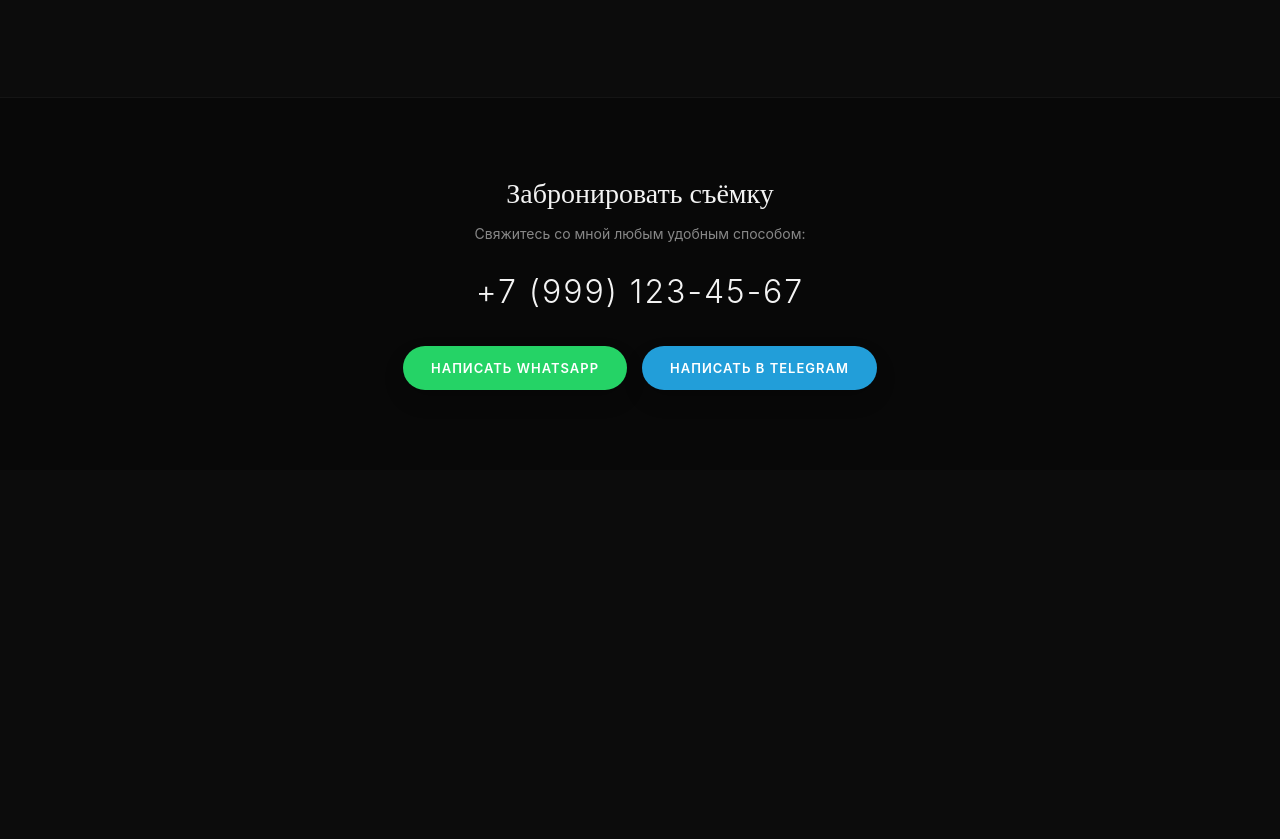
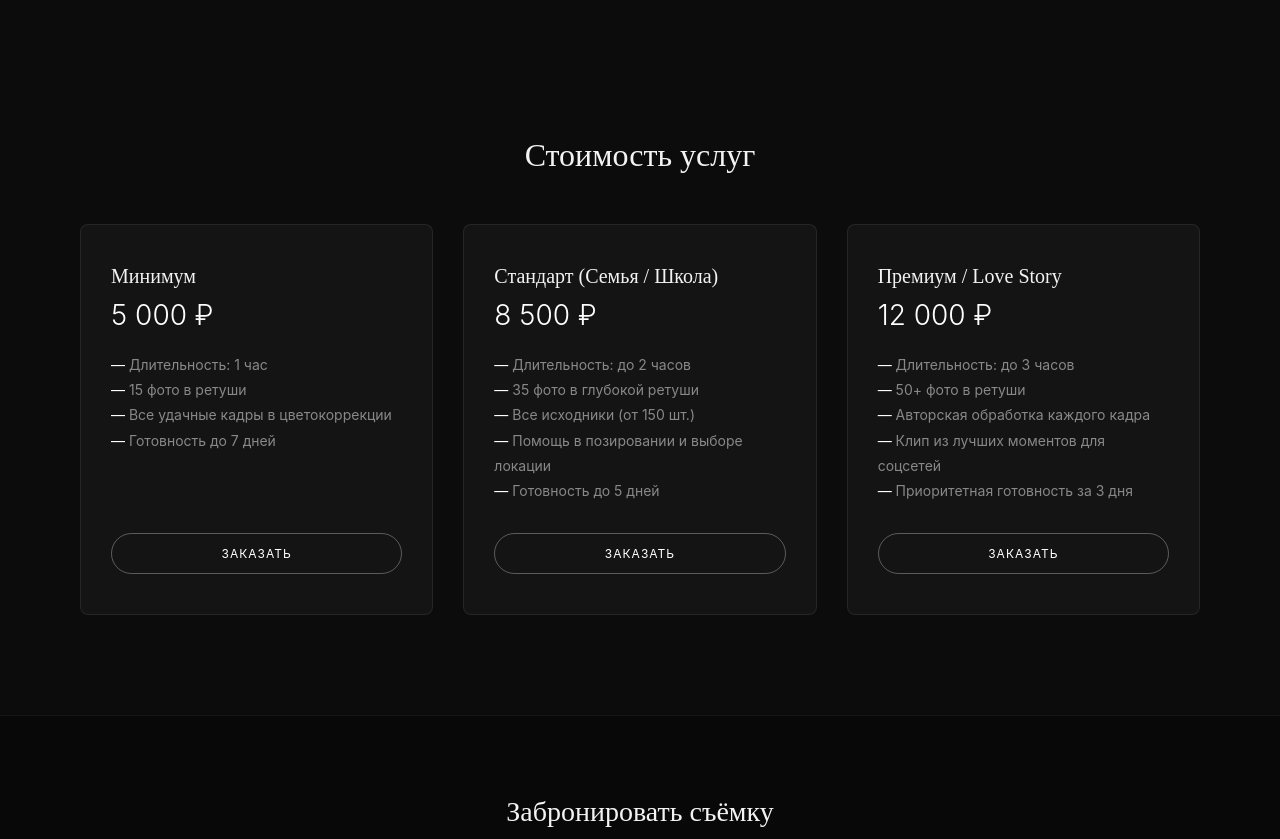
Before and after one commit to kyyovrstack/Fotografbuity, a plain HTML site: page index.html in a window 1280 px wide. Shown: the part 1958-2797 px from the top of the page. Before the commit the page ends 2428 px from the top, so only its background shows below. Drawn offline with Linux system fonts and the light colour scheme.

Commit message:
Update index.html

```diff
--- a/index.html
+++ b/index.html
@@ -106,7 +106,7 @@
             line-height: 1.5;
         }
 
-        /* Переключатель категорий (Фильтры) */
+        /* Переключатель категорий */
         .categories {
             display: flex;
             justify-content: center;
@@ -137,7 +137,7 @@
 
         /* Сетка галереи */
         .gallery-section {
-            padding: 0 40px 100px 40px;
+            padding: 0 40px 80px 40px;
             max-width: 1400px;
             margin: 0 auto;
         }
@@ -197,7 +197,91 @@
             text-transform: uppercase;
         }
 
-        /* Подвал с контактами и кнопками */
+        /* Блок с ценами */
+        .pricing-section {
+            padding: 60px 40px 100px 40px;
+            max-width: 1200px;
+            margin: 0 auto;
+        }
+
+        .pricing-title {
+            text-align: center;
+            font-size: 32px;
+            font-weight: 300;
+            margin-bottom: 50px;
+            font-family: serif;
+        }
+
+        .pricing-grid {
+            display: grid;
+            grid-template-columns: repeat(3, 1fr);
+            gap: 30px;
+        }
+
+        .price-card {
+            background: #141414;
+            border: 1px solid rgba(255, 255, 255, 0.08);
+            border-radius: 8px;
+            padding: 40px 30px;
+            display: flex;
+            flex-direction: column;
+            justify-content: space-between;
+            transition: transform 0.3s ease, border-color 0.3s ease;
+        }
+
+        .price-card:hover {
+            transform: translateY(-5px);
+            border-color: rgba(255, 255, 255, 0.3);
+        }
+
+        .price-card h3 {
+            font-size: 20px;
+            font-weight: 400;
+            margin-bottom: 10px;
+            font-family: serif;
+        }
+
+        .price-card .price {
+            font-size: 28px;
+            font-weight: 300;
+            margin-bottom: 20px;
+            color: #fff;
+        }
+
+        .price-card ul {
+            list-style: none;
+            margin-bottom: 30px;
+            color: var(--muted-color);
+            font-size: 14px;
+            line-height: 1.8;
+        }
+
+        .price-card ul li::before {
+            content: "— ";
+            color: #fff;
+        }
+
+        .price-btn {
+            display: block;
+            text-align: center;
+            background: transparent;
+            border: 1px solid rgba(255, 255, 255, 0.3);
+            color: #fff;
+            padding: 12px;
+            border-radius: 25px;
+            text-decoration: none;
+            font-size: 12px;
+            letter-spacing: 1px;
+            text-transform: uppercase;
+            transition: all 0.3s ease;
+        }
+
+        .price-btn:hover {
+            background: #fff;
+            color: #000;
+        }
+
+        /* Подвал */
         footer {
             background: #080808;
             border-top: 1px solid rgba(255, 255, 255, 0.05);
@@ -233,7 +317,6 @@
             opacity: 0.7;
         }
 
-        /* Блок мессенджеров */
         .messenger-buttons {
             display: flex;
             justify-content: center;
@@ -317,6 +400,12 @@
         }
 
         /* Адаптив для телефонов */
+        @media (max-width: 900px) {
+            .pricing-grid {
+                grid-template-columns: 1fr;
+            }
+        }
+
         @media (max-width: 768px) {
             header {
                 padding: 15px 20px;
@@ -327,7 +416,7 @@
             .hero {
                 padding: 110px 20px 40px 20px;
             }
-            .gallery-section {
+            .gallery-section, .pricing-section {
                 padding: 0 20px 60px 20px;
             }
             .portfolio-grid {
@@ -378,112 +467,164 @@
 
             <!-- СЕМЬЯ (6 штук) -->
             <div class="portfolio-item family" data-category="family">
-                <img src="https://images.unsplash.com/photo-1511895426328-dc8714191300?auto=format&fit=crop&w=1000&q=85" alt="Семья 1">
+                <img src="https://images.unsplash.com/photo-1542038784456-1ea8e935640e?w=800&auto=format&fit=crop&q=80" alt="Семья 1">
                 <div class="portfolio-info"><h3>Теплый вечер</h3><span>Семья</span></div>
             </div>
             <div class="portfolio-item family" data-category="family">
-                <img src="https://images.unsplash.com/photo-1609220136736-443140cffec6?auto=format&fit=crop&w=1000&q=85" alt="Семья 2">
+                <img src="https://images.unsplash.com/photo-1516627145497-ae6968895b74?w=800&auto=format&fit=crop&q=80" alt="Семья 2">
                 <div class="portfolio-info"><h3>Вместе дома</h3><span>Семья</span></div>
             </div>
             <div class="portfolio-item family" data-category="family">
-                <img src="https://images.unsplash.com/photo-1543333523-1d525cb732b3?auto=format&fit=crop&w=1000&q=85" alt="Семья 3">
+                <img src="https://images.unsplash.com/photo-1502086223501-7ea6ecd79368?w=800&auto=format&fit=crop&q=80" alt="Семья 3">
                 <div class="portfolio-info"><h3>Прогулка в парке</h3><span>Семья</span></div>
             </div>
             <div class="portfolio-item family" data-category="family">
-                <img src="https://images.unsplash.com/photo-1471286174890-9c112ffca5b4?auto=format&fit=crop&w=1000&q=85" alt="Семья 4">
+                <img src="https://images.unsplash.com/photo-1609220136736-443140cffec6?w=800&auto=format&fit=crop&q=80" alt="Семья 4">
                 <div class="portfolio-info"><h3>Счастье в мелочах</h3><span>Семья</span></div>
             </div>
             <div class="portfolio-item family" data-category="family">
-                <img src="https://images.unsplash.com/photo-1581579438747-1dc8d17ccce4?auto=format&fit=crop&w=1000&q=85" alt="Семья 5">
+                <img src="https://images.unsplash.com/photo-1511895426328-dc8714191300?w=800&auto=format&fit=crop&q=80" alt="Семья 5">
                 <div class="portfolio-info"><h3>Выходные за городом</h3><span>Семья</span></div>
             </div>
             <div class="portfolio-item family" data-category="family">
-                <img src="https://images.unsplash.com/photo-1508214751196-bcfd4ca60f91?auto=format&fit=crop&w=1000&q=85" alt="Семья 6">
+                <img src="https://images.unsplash.com/photo-1508214751196-bcfd4ca60f91?w=800&auto=format&fit=crop&q=80" alt="Семья 6">
                 <div class="portfolio-info"><h3>Улыбки детей</h3><span>Семья</span></div>
             </div>
 
             <!-- ШКОЛА (6 штук) -->
             <div class="portfolio-item school" data-category="school">
-                <img src="https://images.unsplash.com/photo-1580582932707-520aed937b7b?auto=format&fit=crop&w=1000&q=85" alt="Школа 1">
+                <img src="https://images.unsplash.com/photo-1580582932707-520aed937b7b?w=800&auto=format&fit=crop&q=80" alt="Школа 1">
                 <div class="portfolio-info"><h3>Наш дружный класс</h3><span>Школа</span></div>
             </div>
             <div class="portfolio-item school" data-category="school">
-                <img src="https://images.unsplash.com/photo-1523050854058-8df90110c9f1?auto=format&fit=crop&w=1000&q=85" alt="Школа 2">
+                <img src="https://images.unsplash.com/photo-1523050854058-8df90110c9f1?w=800&auto=format&fit=crop&q=80" alt="Школа 2">
                 <div class="portfolio-info"><h3>Урок литературы</h3><span>Школа</span></div>
             </div>
             <div class="portfolio-item school" data-category="school">
-                <img src="https://images.unsplash.com/photo-1427504494785-3a9ca7044f45?auto=format&fit=crop&w=1000&q=85" alt="Школа 3">
+                <img src="https://images.unsplash.com/photo-1427504494785-3a9ca7044f45?w=800&auto=format&fit=crop&q=80" alt="Школа 3">
                 <div class="portfolio-info"><h3>Перемена</h3><span>Школа</span></div>
             </div>
             <div class="portfolio-item school" data-category="school">
-                <img src="https://images.unsplash.com/photo-1509062522246-3755977927d7?auto=format&fit=crop&w=1000&q=85" alt="Школа 4">
+                <img src="https://images.unsplash.com/photo-1509062522246-3755977927d7?w=800&auto=format&fit=crop&q=80" alt="Школа 4">
                 <div class="portfolio-info"><h3>Школьные годы</h3><span>Школа</span></div>
             </div>
             <div class="portfolio-item school" data-category="school">
-                <img src="https://images.unsplash.com/photo-1577896851231-70ef18881754?auto=format&fit=crop&w=1000&q=85" alt="Школа 5">
+                <img src="https://images.unsplash.com/photo-1577896851231-70ef18881754?w=800&auto=format&fit=crop&q=80" alt="Школа 5">
                 <div class="portfolio-info"><h3>Первый звонок</h3><span>Школа</span></div>
             </div>
             <div class="portfolio-item school" data-category="school">
-                <img src="https://images.unsplash.com/photo-1503676260728-1c00da094a0b?auto=format&fit=crop&w=1000&q=85" alt="Школа 6">
+                <img src="https://images.unsplash.com/photo-1503676260728-1c00da094a0b?w=800&auto=format&fit=crop&q=80" alt="Школа 6">
                 <div class="portfolio-info"><h3>В классе</h3><span>Школа</span></div>
             </div>
 
             <!-- LOVE STORY (6 штук) -->
             <div class="portfolio-item lovestory" data-category="lovestory">
-                <img src="https://images.unsplash.com/photo-1519741497674-611481863552?auto=format&fit=crop&w=1000&q=85" alt="Love 1">
+                <img src="https://images.unsplash.com/photo-1519741497674-611481863552?w=800&auto=format&fit=crop&q=80" alt="Love 1">
                 <div class="portfolio-info"><h3>История любви</h3><span>Love Story</span></div>
             </div>
             <div class="portfolio-item lovestory" data-category="lovestory">
-                <img src="https://images.unsplash.com/photo-1515934751635-c81c6bc9a2d8?auto=format&fit=crop&w=1000&q=85" alt="Love 2">
+                <img src="https://images.unsplash.com/photo-1515934751635-c81c6bc9a2d8?w=800&auto=format&fit=crop&q=80" alt="Love 2">
                 <div class="portfolio-info"><h3>Предложение</h3><span>Love Story</span></div>
             </div>
             <div class="portfolio-item lovestory" data-category="lovestory">
-                <img src="https://images.unsplash.com/photo-1522673607200-164d1b6ce486?auto=format&fit=crop&w=1000&q=85" alt="Love 3">
+                <img src="https://images.unsplash.com/photo-1522673607200-164d1b6ce486?w=800&auto=format&fit=crop&q=80" alt="Love 3">
                 <div class="portfolio-info"><h3>Закат на двоих</h3><span>Love Story</span></div>
             </div>
             <div class="portfolio-item lovestory" data-category="lovestory">
-                <img src="https://images.unsplash.com/photo-1537633552985-df8429e8048b?auto=format&fit=crop&w=1000&q=85" alt="Love 4">
+                <img src="https://images.unsplash.com/photo-1537633552985-df8429e8048b?w=800&auto=format&fit=crop&q=80" alt="Love 4">
                 <div class="portfolio-info"><h3>Нежные моменты</h3><span>Love Story</span></div>
             </div>
             <div class="portfolio-item lovestory" data-category="lovestory">
-                <img src="https://images.unsplash.com/photo-1465495976277-4387d4b0b4c6?auto=format&fit=crop&w=1000&q=85" alt="Love 5">
+                <img src="https://images.unsplash.com/photo-1465495976277-4387d4b0b4c6?w=800&auto=format&fit=crop&q=80" alt="Love 5">
                 <div class="portfolio-info"><h3>Вместе навсегда</h3><span>Love Story</span></div>
             </div>
             <div class="portfolio-item lovestory" data-category="lovestory">
-                <img src="https://images.unsplash.com/photo-1529636798458-92182e662485?auto=format&fit=crop&w=1000&q=85" alt="Love 6">
+                <img src="https://images.unsplash.com/photo-1529636798458-92182e662485?w=800&auto=format&fit=crop&q=80" alt="Love 6">
                 <div class="portfolio-info"><h3>Огонь внутри</h3><span>Love Story</span></div>
             </div>
 
             <!-- ПОРТРЕТ (6 штук) -->
             <div class="portfolio-item portrait" data-category="portrait">
-                <img src="https://images.unsplash.com/photo-1534528741775-53994a69daeb?auto=format&fit=crop&w=1000&q=85" alt="Portrait 1">
+                <img src="https://images.unsplash.com/photo-1534528741775-53994a69daeb?w=800&auto=format&fit=crop&q=80" alt="Portrait 1">
                 <div class="portfolio-info"><h3>Взгляд</h3><span>Портрет</span></div>
             </div>
             <div class="portfolio-item portrait" data-category="portrait">
-                <img src="https://images.unsplash.com/photo-1507003211169-0a1dd7228f2d?auto=format&fit=crop&w=1000&q=85" alt="Portrait 2">
+                <img src="https://images.unsplash.com/photo-1507003211169-0a1dd7228f2d?w=800&auto=format&fit=crop&q=80" alt="Portrait 2">
                 <div class="portfolio-info"><h3>Характер</h3><span>Портрет</span></div>
             </div>
             <div class="portfolio-item portrait" data-category="portrait">
-                <img src="https://images.unsplash.com/photo-1500648767791-00dcc994a43e?auto=format&fit=crop&w=1000&q=85" alt="Portrait 3">
+                <img src="https://images.unsplash.com/photo-1500648767791-00dcc994a43e?w=800&auto=format&fit=crop&q=80" alt="Portrait 3">
                 <div class="portfolio-info"><h3>Студийный свет</h3><span>Портрет</span></div>
             </div>
             <div class="portfolio-item portrait" data-category="portrait">
-                <img src="https://images.unsplash.com/photo-1494790108377-be9c29b29330?auto=format&fit=crop&w=1000&q=85" alt="Portrait 4">
+                <img src="https://images.unsplash.com/photo-1494790108377-be9c29b29330?w=800&auto=format&fit=crop&q=80" alt="Portrait 4">
                 <div class="portfolio-info"><h3>Естественность</h3><span>Портрет</span></div>
             </div>
             <div class="portfolio-item portrait" data-category="portrait">
-                <img src="https://images.unsplash.com/photo-1517841905240-472988babdf9?auto=format&fit=crop&w=1000&q=85" alt="Portrait 5">
+                <img src="https://images.unsplash.com/photo-1517841905240-472988babdf9?w=800&auto=format&fit=crop&q=80" alt="Portrait 5">
                 <div class="portfolio-info"><h3>Эмоция</h3><span>Портрет</span></div>
             </div>
             <div class="portfolio-item portrait" data-category="portrait">
-                <img src="https://images.unsplash.com/photo-1524504388940-b1c1722653e1?auto=format&fit=crop&w=1000&q=85" alt="Portrait 6">
+                <img src="https://images.unsplash.com/photo-1524504388940-b1c1722653e1?w=800&auto=format&fit=crop&q=80" alt="Portrait 6">
                 <div class="portfolio-info"><h3>Гармония</h3><span>Портрет</span></div>
             </div>
 
         </div>
     </section>
 
-    <!-- Подвал с номером и мессенджерами -->
+    <!-- Блок цен -->
+    <section class="pricing-section">
+        <h2 class="pricing-title">Стоимость услуг</h2>
+        <div class="pricing-grid">
+
+            <div class="price-card">
+                <div>
+                    <h3>Минимум</h3>
+                    <div class="price">5 000 ₽</div>
+                    <ul>
+                        <li>Длительность: 1 час</li>
+                        <li>15 фото в ретуши</li>
+                        <li>Все удачные кадры в цветокоррекции</li>
+                        <li>Готовность до 7 дней</li>
+                    </ul>
+                </div>
+                <a href="https://wa.me/79991234567" target="_blank" class="price-btn">Заказать</a>
+            </div>
+
+            <div class="price-card">
+                <div>
+                    <h3>Стандарт (Семья / Школа)</h3>
+                    <div class="price">8 500 ₽</div>
+                    <ul>
+                        <li>Длительность: до 2 часов</li>
+                        <li>35 фото в глубокой ретуши</li>
+                        <li>Все исходники (от 150 шт.)</li>
+                        <li>Помощь в позировании и выборе локации</li>
+                        <li>Готовность до 5 дней</li>
+                    </ul>
+                </div>
+                <a href="https://wa.me/79991234567" target="_blank" class="price-btn">Заказать</a>
+            </div>
+
+            <div class="price-card">
+                <div>
+                    <h3>Премиум / Love Story</h3>
+                    <div class="price">12 000 ₽</div>
+                    <ul>
+                        <li>Длительность: до 3 часов</li>
+                        <li>50+ фото в ретуши</li>
+                        <li>Авторская обработка каждого кадра</li>
+                        <li>Клип из лучших моментов для соцсетей</li>
+                        <li>Приоритетная готовность за 3 дня</li>
+                    </ul>
+                </div>
+                <a href="https://wa.me/79991234567" target="_blank" class="price-btn">Заказать</a>
+            </div>
+
+        </div>
+    </section>
+
+    <!-- Подвал -->
     <footer>
         <div class="footer-content">
             <h2>Забронировать съёмку</h2>
```
